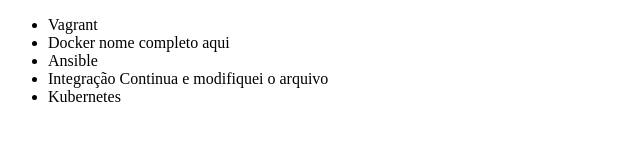
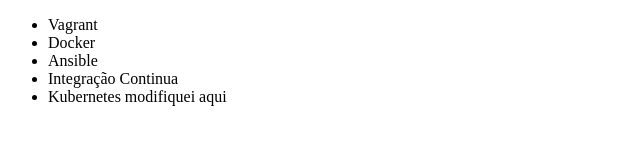
Before and after one commit to lucas-tella/alura-git, a plain HTML site: page index.html in a window 1280 px wide. Shown: the whole page, without its empty margins (0-640 px from the left). Drawn offline with Linux system fonts and the light colour scheme.

Commit message:
Será que agora vai?

```diff
--- a/index.html
+++ b/index.html
@@ -7,10 +7,10 @@
 <body>
     <ul>
         <li>Vagrant</li>
-        <li>Docker nome completo aqui</li>
+        <li>Docker</li>
         <li>Ansible</li>
-        <li>Integração Continua e modifiquei o arquivo</li>
-	<li>Kubernetes</li>
+        <li>Integração Continua</li>
+	<li>Kubernetes modifiquei aqui</li>
     </ul>
 </body>
 </html>
```
